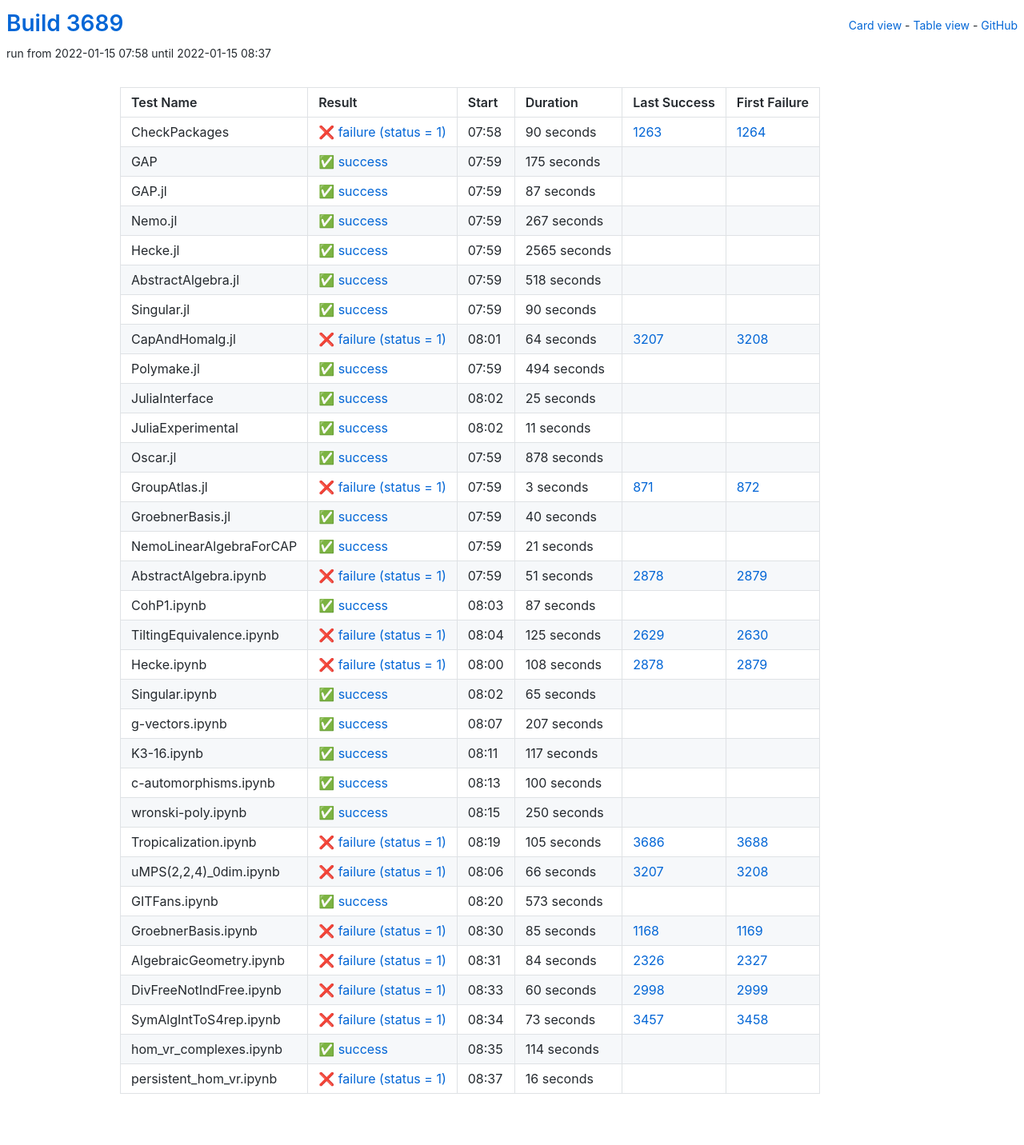
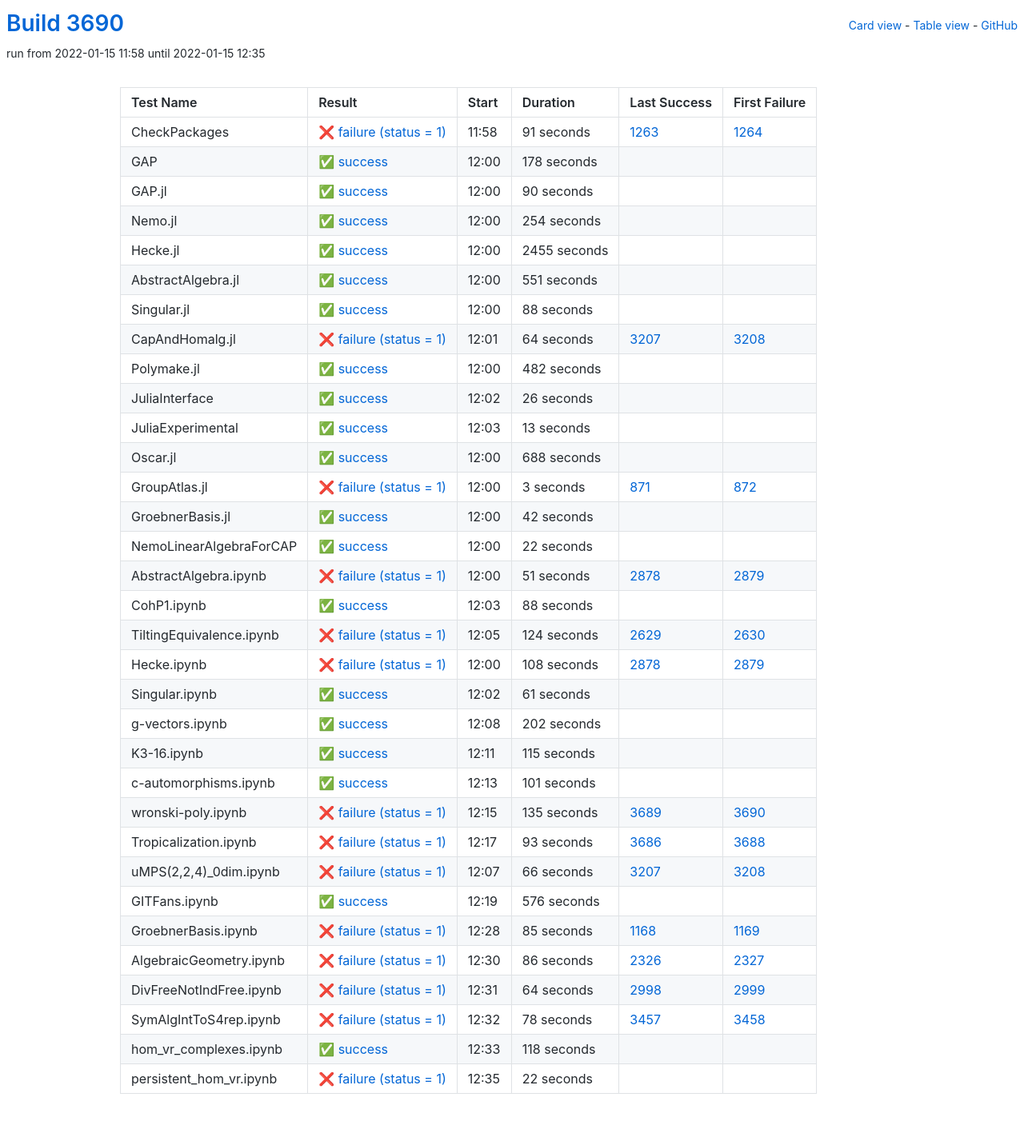
Before and after one commit to oscar-system/oscar-ci-status-stable, a Jekyll site: the page built from table.html, in a window 1280 px wide. Shown: the whole page at 80% size. Built offline with Jekyll 4.4.1, drawn with Linux system fonts in a browser that asks for light colours.

Commit message:
Build #3690

```diff
--- a/_data/ci.yml
+++ b/_data/ci.yml
@@ -1,6 +1,6 @@
 ---
-build: 3689
-build_url: https://oscarci.mathematik.uni-kl.de/job/oscar-stable/3689/
+build: 3690
+build_url: https://oscarci.mathematik.uni-kl.de/job/oscar-stable/3690/
 job: oscar-stable
 organization: oscar-system
 repo: oscar-ci-status-stable
@@ -8,80 +8,32 @@ repourl: https://github.com/oscar-system/oscar-ci-status-stable
 tests:
 - name: CheckPackages
   id: checkpackages
-  log: https://oscarci.mathematik.uni-kl.de/job/oscar-stable/3689/artifact/logs/build-3689/CheckPackages.log
-  start: 2022-01-15 07:58
+  log: https://oscarci.mathematik.uni-kl.de/job/oscar-stable/3690/artifact/logs/build-3690/CheckPackages.log
+  start: 2022-01-15 11:58
   success: false
   exitcode: 1
   status: failure
-  duration: 90
+  duration: 91
   last_success: 1263
   last_success_url: https://oscarci.mathematik.uni-kl.de/job/oscar-stable/1263/
   first_failure: 1264
   first_failure_url: https://oscarci.mathematik.uni-kl.de/job/oscar-stable/1264/
 - name: GAP
   id: gap
-  log: https://oscarci.mathematik.uni-kl.de/job/oscar-stable/3689/artifact/logs/build-3689/GAP.log
-  start: 2022-01-15 07:59
+  log: https://oscarci.mathematik.uni-kl.de/job/oscar-stable/3690/artifact/logs/build-3690/GAP.log
+  start: 2022-01-15 12:00
   success: true
   exitcode: 0
   status: success
-  duration: 175
+  duration: 178
   last_success: false
   last_success_url:
   first_failure: false
   first_failure_url:
 - name: GAP.jl
   id: gap-jl
-  log: https://oscarci.mathematik.uni-kl.de/job/oscar-stable/3689/artifact/logs/build-3689/GAP.jl.log
-  start: 2022-01-15 07:59
-  success: true
-  exitcode: 0
-  status: success
-  duration: 87
-  last_success: false
-  last_success_url:
-  first_failure: false
-  first_failure_url:
-- name: Nemo.jl
-  id: nemo-jl
-  log: https://oscarci.mathematik.uni-kl.de/job/oscar-stable/3689/artifact/logs/build-3689/Nemo.jl.log
-  start: 2022-01-15 07:59
-  success: true
-  exitcode: 0
-  status: success
-  duration: 267
-  last_success: false
-  last_success_url:
-  first_failure: false
-  first_failure_url:
-- name: Hecke.jl
-  id: hecke-jl
-  log: https://oscarci.mathematik.uni-kl.de/job/oscar-stable/3689/artifact/logs/build-3689/Hecke.jl.log
-  start: 2022-01-15 07:59
-  success: true
-  exitcode: 0
-  status: success
-  duration: 2565
-  last_success: false
-  last_success_url:
-  first_failure: false
-  first_failure_url:
-- name: AbstractAlgebra.jl
-  id: abstractalgebra-jl
-  log: https://oscarci.mathematik.uni-kl.de/job/oscar-stable/3689/artifact/logs/build-3689/AbstractAlgebra.jl.log
-  start: 2022-01-15 07:59
-  success: true
-  exitcode: 0
-  status: success
-  duration: 518
-  last_success: false
-  last_success_url:
-  first_failure: false
-  first_failure_url:
-- name: Singular.jl
-  id: singular-jl
-  log: https://oscarci.mathematik.uni-kl.de/job/oscar-stable/3689/artifact/logs/build-3689/Singular.jl.log
-  start: 2022-01-15 07:59
+  log: https://oscarci.mathematik.uni-kl.de/job/oscar-stable/3690/artifact/logs/build-3690/GAP.jl.log
+  start: 2022-01-15 12:00
   success: true
   exitcode: 0
   status: success
@@ -90,10 +42,58 @@ tests:
   last_success_url:
   first_failure: false
   first_failure_url:
+- name: Nemo.jl
+  id: nemo-jl
+  log: https://oscarci.mathematik.uni-kl.de/job/oscar-stable/3690/artifact/logs/build-3690/Nemo.jl.log
+  start: 2022-01-15 12:00
+  success: true
+  exitcode: 0
+  status: success
+  duration: 254
+  last_success: false
+  last_success_url:
+  first_failure: false
+  first_failure_url:
+- name: Hecke.jl
+  id: hecke-jl
+  log: https://oscarci.mathematik.uni-kl.de/job/oscar-stable/3690/artifact/logs/build-3690/Hecke.jl.log
+  start: 2022-01-15 12:00
+  success: true
+  exitcode: 0
+  status: success
+  duration: 2455
+  last_success: false
+  last_success_url:
+  first_failure: false
+  first_failure_url:
+- name: AbstractAlgebra.jl
+  id: abstractalgebra-jl
+  log: https://oscarci.mathematik.uni-kl.de/job/oscar-stable/3690/artifact/logs/build-3690/AbstractAlgebra.jl.log
+  start: 2022-01-15 12:00
+  success: true
+  exitcode: 0
+  status: success
+  duration: 551
+  last_success: false
+  last_success_url:
+  first_failure: false
+  first_failure_url:
+- name: Singular.jl
+  id: singular-jl
+  log: https://oscarci.mathematik.uni-kl.de/job/oscar-stable/3690/artifact/logs/build-3690/Singular.jl.log
+  start: 2022-01-15 12:00
+  success: true
+  exitcode: 0
+  status: success
+  duration: 88
+  last_success: false
+  last_success_url:
+  first_failure: false
+  first_failure_url:
 - name: CapAndHomalg.jl
   id: capandhomalg-jl
-  log: https://oscarci.mathematik.uni-kl.de/job/oscar-stable/3689/artifact/logs/build-3689/CapAndHomalg.jl.log
-  start: 2022-01-15 08:01
+  log: https://oscarci.mathematik.uni-kl.de/job/oscar-stable/3690/artifact/logs/build-3690/CapAndHomalg.jl.log
+  start: 2022-01-15 12:01
   success: false
   exitcode: 1
   status: failure
@@ -104,56 +104,56 @@ tests:
   first_failure_url: https://oscarci.mathematik.uni-kl.de/job/oscar-stable/3208/
 - name: Polymake.jl
   id: polymake-jl
-  log: https://oscarci.mathematik.uni-kl.de/job/oscar-stable/3689/artifact/logs/build-3689/Polymake.jl.log
-  start: 2022-01-15 07:59
+  log: https://oscarci.mathematik.uni-kl.de/job/oscar-stable/3690/artifact/logs/build-3690/Polymake.jl.log
+  start: 2022-01-15 12:00
   success: true
   exitcode: 0
   status: success
-  duration: 494
+  duration: 482
   last_success: false
   last_success_url:
   first_failure: false
   first_failure_url:
 - name: JuliaInterface
   id: juliainterface
-  log: https://oscarci.mathematik.uni-kl.de/job/oscar-stable/3689/artifact/logs/build-3689/JuliaInterface.log
-  start: 2022-01-15 08:02
+  log: https://oscarci.mathematik.uni-kl.de/job/oscar-stable/3690/artifact/logs/build-3690/JuliaInterface.log
+  start: 2022-01-15 12:02
   success: true
   exitcode: 0
   status: success
-  duration: 25
+  duration: 26
   last_success: false
   last_success_url:
   first_failure: false
   first_failure_url:
 - name: JuliaExperimental
   id: juliaexperimental
-  log: https://oscarci.mathematik.uni-kl.de/job/oscar-stable/3689/artifact/logs/build-3689/JuliaExperimental.log
-  start: 2022-01-15 08:02
+  log: https://oscarci.mathematik.uni-kl.de/job/oscar-stable/3690/artifact/logs/build-3690/JuliaExperimental.log
+  start: 2022-01-15 12:03
   success: true
   exitcode: 0
   status: success
-  duration: 11
+  duration: 13
   last_success: false
   last_success_url:
   first_failure: false
   first_failure_url:
 - name: Oscar.jl
   id: oscar-jl
-  log: https://oscarci.mathematik.uni-kl.de/job/oscar-stable/3689/artifact/logs/build-3689/Oscar.jl.log
-  start: 2022-01-15 07:59
+  log: https://oscarci.mathematik.uni-kl.de/job/oscar-stable/3690/artifact/logs/build-3690/Oscar.jl.log
+  start: 2022-01-15 12:00
   success: true
   exitcode: 0
   status: success
-  duration: 878
+  duration: 688
   last_success: false
   last_success_url:
   first_failure: false
   first_failure_url:
 - name: GroupAtlas.jl
   id: groupatlas-jl
-  log: https://oscarci.mathematik.uni-kl.de/job/oscar-stable/3689/artifact/logs/build-3689/GroupAtlas.jl.log
-  start: 2022-01-15 07:59
+  log: https://oscarci.mathematik.uni-kl.de/job/oscar-stable/3690/artifact/logs/build-3690/GroupAtlas.jl.log
+  start: 2022-01-15 12:00
   success: false
   exitcode: 1
   status: failure
@@ -164,32 +164,32 @@ tests:
   first_failure_url: https://oscarci.mathematik.uni-kl.de/job/oscar-stable/872/
 - name: GroebnerBasis.jl
   id: groebnerbasis-jl
-  log: https://oscarci.mathematik.uni-kl.de/job/oscar-stable/3689/artifact/logs/build-3689/GroebnerBasis.jl.log
-  start: 2022-01-15 07:59
+  log: https://oscarci.mathematik.uni-kl.de/job/oscar-stable/3690/artifact/logs/build-3690/GroebnerBasis.jl.log
+  start: 2022-01-15 12:00
   success: true
   exitcode: 0
   status: success
-  duration: 40
+  duration: 42
   last_success: false
   last_success_url:
   first_failure: false
   first_failure_url:
 - name: NemoLinearAlgebraForCAP
   id: nemolinearalgebraforcap
-  log: https://oscarci.mathematik.uni-kl.de/job/oscar-stable/3689/artifact/logs/build-3689/NemoLinearAlgebraForCAP.log
-  start: 2022-01-15 07:59
+  log: https://oscarci.mathematik.uni-kl.de/job/oscar-stable/3690/artifact/logs/build-3690/NemoLinearAlgebraForCAP.log
+  start: 2022-01-15 12:00
   success: true
   exitcode: 0
   status: success
-  duration: 21
+  duration: 22
   last_success: false
   last_success_url:
   first_failure: false
   first_failure_url:
 - name: AbstractAlgebra.ipynb
   id: abstractalgebra-ipynb
-  log: https://oscarci.mathematik.uni-kl.de/job/oscar-stable/3689/artifact/logs/build-3689/AbstractAlgebra.ipynb.log
-  start: 2022-01-15 07:59
+  log: https://oscarci.mathematik.uni-kl.de/job/oscar-stable/3690/artifact/logs/build-3690/AbstractAlgebra.ipynb.log
+  start: 2022-01-15 12:00
   success: false
   exitcode: 1
   status: failure
@@ -200,32 +200,32 @@ tests:
   first_failure_url: https://oscarci.mathematik.uni-kl.de/job/oscar-stable/2879/
 - name: CohP1.ipynb
   id: cohp1-ipynb
-  log: https://oscarci.mathematik.uni-kl.de/job/oscar-stable/3689/artifact/logs/build-3689/CohP1.ipynb.log
-  start: 2022-01-15 08:03
+  log: https://oscarci.mathematik.uni-kl.de/job/oscar-stable/3690/artifact/logs/build-3690/CohP1.ipynb.log
+  start: 2022-01-15 12:03
   success: true
   exitcode: 0
   status: success
-  duration: 87
+  duration: 88
   last_success: false
   last_success_url:
   first_failure: false
   first_failure_url:
 - name: TiltingEquivalence.ipynb
   id: tiltingequivalence-ipynb
-  log: https://oscarci.mathematik.uni-kl.de/job/oscar-stable/3689/artifact/logs/build-3689/TiltingEquivalence.ipynb.log
-  start: 2022-01-15 08:04
+  log: https://oscarci.mathematik.uni-kl.de/job/oscar-stable/3690/artifact/logs/build-3690/TiltingEquivalence.ipynb.log
+  start: 2022-01-15 12:05
   success: false
   exitcode: 1
   status: failure
-  duration: 125
+  duration: 124
   last_success: 2629
   last_success_url: https://oscarci.mathematik.uni-kl.de/job/oscar-stable/2629/
   first_failure: 2630
   first_failure_url: https://oscarci.mathematik.uni-kl.de/job/oscar-stable/2630/
 - name: Hecke.ipynb
   id: hecke-ipynb
-  log: https://oscarci.mathematik.uni-kl.de/job/oscar-stable/3689/artifact/logs/build-3689/Hecke.ipynb.log
-  start: 2022-01-15 08:00
+  log: https://oscarci.mathematik.uni-kl.de/job/oscar-stable/3690/artifact/logs/build-3690/Hecke.ipynb.log
+  start: 2022-01-15 12:00
   success: false
   exitcode: 1
   status: failure
@@ -236,80 +236,80 @@ tests:
   first_failure_url: https://oscarci.mathematik.uni-kl.de/job/oscar-stable/2879/
 - name: Singular.ipynb
   id: singular-ipynb
-  log: https://oscarci.mathematik.uni-kl.de/job/oscar-stable/3689/artifact/logs/build-3689/Singular.ipynb.log
-  start: 2022-01-15 08:02
+  log: https://oscarci.mathematik.uni-kl.de/job/oscar-stable/3690/artifact/logs/build-3690/Singular.ipynb.log
+  start: 2022-01-15 12:02
   success: true
   exitcode: 0
   status: success
-  duration: 65
+  duration: 61
   last_success: false
   last_success_url:
   first_failure: false
   first_failure_url:
 - name: g-vectors.ipynb
   id: g-vectors-ipynb
-  log: https://oscarci.mathematik.uni-kl.de/job/oscar-stable/3689/artifact/logs/build-3689/g-vectors.ipynb.log
-  start: 2022-01-15 08:07
+  log: https://oscarci.mathematik.uni-kl.de/job/oscar-stable/3690/artifact/logs/build-3690/g-vectors.ipynb.log
+  start: 2022-01-15 12:08
   success: true
   exitcode: 0
   status: success
-  duration: 207
+  duration: 202
   last_success: false
   last_success_url:
   first_failure: false
   first_failure_url:
 - name: K3-16.ipynb
   id: k3-16-ipynb
-  log: https://oscarci.mathematik.uni-kl.de/job/oscar-stable/3689/artifact/logs/build-3689/K3-16.ipynb.log
-  start: 2022-01-15 08:11
+  log: https://oscarci.mathematik.uni-kl.de/job/oscar-stable/3690/artifact/logs/build-3690/K3-16.ipynb.log
+  start: 2022-01-15 12:11
   success: true
   exitcode: 0
   status: success
-  duration: 117
+  duration: 115
   last_success: false
   last_success_url:
   first_failure: false
   first_failure_url:
 - name: c-automorphisms.ipynb
   id: c-automorphisms-ipynb
-  log: https://oscarci.mathematik.uni-kl.de/job/oscar-stable/3689/artifact/logs/build-3689/c-automorphisms.ipynb.log
-  start: 2022-01-15 08:13
+  log: https://oscarci.mathematik.uni-kl.de/job/oscar-stable/3690/artifact/logs/build-3690/c-automorphisms.ipynb.log
+  start: 2022-01-15 12:13
   success: true
   exitcode: 0
   status: success
-  duration: 100
+  duration: 101
   last_success: false
   last_success_url:
   first_failure: false
   first_failure_url:
 - name: wronski-poly.ipynb
   id: wronski-poly-ipynb
-  log: https://oscarci.mathematik.uni-kl.de/job/oscar-stable/3689/artifact/logs/build-3689/wronski-poly.ipynb.log
-  start: 2022-01-15 08:15
-  success: true
-  exitcode: 0
-  status: success
-  duration: 250
-  last_success: false
-  last_success_url:
-  first_failure: false
-  first_failure_url:
-- name: Tropicalization.ipynb
-  id: tropicalization-ipynb
-  log: https://oscarci.mathematik.uni-kl.de/job/oscar-stable/3689/artifact/logs/build-3689/Tropicalization.ipynb.log
-  start: 2022-01-15 08:19
+  log: https://oscarci.mathematik.uni-kl.de/job/oscar-stable/3690/artifact/logs/build-3690/wronski-poly.ipynb.log
+  start: 2022-01-15 12:15
   success: false
   exitcode: 1
   status: failure
-  duration: 105
+  duration: 135
+  last_success: 3689
+  last_success_url: https://oscarci.mathematik.uni-kl.de/job/oscar-stable/3689/
+  first_failure: 3690
+  first_failure_url: https://oscarci.mathematik.uni-kl.de/job/oscar-stable/3690/
+- name: Tropicalization.ipynb
+  id: tropicalization-ipynb
+  log: https://oscarci.mathematik.uni-kl.de/job/oscar-stable/3690/artifact/logs/build-3690/Tropicalization.ipynb.log
+  start: 2022-01-15 12:17
+  success: false
+  exitcode: 1
+  status: failure
+  duration: 93
   last_success: 3686
   last_success_url: https://oscarci.mathematik.uni-kl.de/job/oscar-stable/3686/
   first_failure: 3688
   first_failure_url: https://oscarci.mathematik.uni-kl.de/job/oscar-stable/3688/
 - name: uMPS(2,2,4)_0dim.ipynb
   id: umps-2-2-4-0dim-ipynb
-  log: https://oscarci.mathematik.uni-kl.de/job/oscar-stable/3689/artifact/logs/build-3689/uMPS-2-2-4-_0dim.ipynb.log
-  start: 2022-01-15 08:06
+  log: https://oscarci.mathematik.uni-kl.de/job/oscar-stable/3690/artifact/logs/build-3690/uMPS-2-2-4-_0dim.ipynb.log
+  start: 2022-01-15 12:07
   success: false
   exitcode: 1
   status: failure
@@ -320,20 +320,20 @@ tests:
   first_failure_url: https://oscarci.mathematik.uni-kl.de/job/oscar-stable/3208/
 - name: GITFans.ipynb
   id: gitfans-ipynb
-  log: https://oscarci.mathematik.uni-kl.de/job/oscar-stable/3689/artifact/logs/build-3689/GITFans.ipynb.log
-  start: 2022-01-15 08:20
+  log: https://oscarci.mathematik.uni-kl.de/job/oscar-stable/3690/artifact/logs/build-3690/GITFans.ipynb.log
+  start: 2022-01-15 12:19
   success: true
   exitcode: 0
   status: success
-  duration: 573
+  duration: 576
   last_success: false
   last_success_url:
   first_failure: false
   first_failure_url:
 - name: GroebnerBasis.ipynb
   id: groebnerbasis-ipynb
-  log: https://oscarci.mathematik.uni-kl.de/job/oscar-stable/3689/artifact/logs/build-3689/GroebnerBasis.ipynb.log
-  start: 2022-01-15 08:30
+  log: https://oscarci.mathematik.uni-kl.de/job/oscar-stable/3690/artifact/logs/build-3690/GroebnerBasis.ipynb.log
+  start: 2022-01-15 12:28
   success: false
   exitcode: 1
   status: failure
@@ -344,60 +344,60 @@ tests:
   first_failure_url: https://oscarci.mathematik.uni-kl.de/job/oscar-stable/1169/
 - name: AlgebraicGeometry.ipynb
   id: algebraicgeometry-ipynb
-  log: https://oscarci.mathematik.uni-kl.de/job/oscar-stable/3689/artifact/logs/build-3689/AlgebraicGeometry.ipynb.log
-  start: 2022-01-15 08:31
+  log: https://oscarci.mathematik.uni-kl.de/job/oscar-stable/3690/artifact/logs/build-3690/AlgebraicGeometry.ipynb.log
+  start: 2022-01-15 12:30
   success: false
   exitcode: 1
   status: failure
-  duration: 84
+  duration: 86
   last_success: 2326
   last_success_url: https://oscarci.mathematik.uni-kl.de/job/oscar-stable/2326/
   first_failure: 2327
   first_failure_url: https://oscarci.mathematik.uni-kl.de/job/oscar-stable/2327/
 - name: DivFreeNotIndFree.ipynb
   id: divfreenotindfree-ipynb
-  log: https://oscarci.mathematik.uni-kl.de/job/oscar-stable/3689/artifact/logs/build-3689/DivFreeNotIndFree.ipynb.log
-  start: 2022-01-15 08:33
+  log: https://oscarci.mathematik.uni-kl.de/job/oscar-stable/3690/artifact/logs/build-3690/DivFreeNotIndFree.ipynb.log
+  start: 2022-01-15 12:31
   success: false
   exitcode: 1
   status: failure
-  duration: 60
+  duration: 64
   last_success: 2998
   last_success_url: https://oscarci.mathematik.uni-kl.de/job/oscar-stable/2998/
   first_failure: 2999
   first_failure_url: https://oscarci.mathematik.uni-kl.de/job/oscar-stable/2999/
 - name: SymAlgIntToS4rep.ipynb
   id: symalginttos4rep-ipynb
-  log: https://oscarci.mathematik.uni-kl.de/job/oscar-stable/3689/artifact/logs/build-3689/SymAlgIntToS4rep.ipynb.log
-  start: 2022-01-15 08:34
+  log: https://oscarci.mathematik.uni-kl.de/job/oscar-stable/3690/artifact/logs/build-3690/SymAlgIntToS4rep.ipynb.log
+  start: 2022-01-15 12:32
   success: false
   exitcode: 1
   status: failure
-  duration: 73
+  duration: 78
   last_success: 3457
   last_success_url: https://oscarci.mathematik.uni-kl.de/job/oscar-stable/3457/
   first_failure: 3458
   first_failure_url: https://oscarci.mathematik.uni-kl.de/job/oscar-stable/3458/
 - name: hom_vr_complexes.ipynb
   id: hom-vr-complexes-ipynb
-  log: https://oscarci.mathematik.uni-kl.de/job/oscar-stable/3689/artifact/logs/build-3689/hom_vr_complexes.ipynb.log
-  start: 2022-01-15 08:35
+  log: https://oscarci.mathematik.uni-kl.de/job/oscar-stable/3690/artifact/logs/build-3690/hom_vr_complexes.ipynb.log
+  start: 2022-01-15 12:33
   success: true
   exitcode: 0
   status: success
-  duration: 114
+  duration: 118
   last_success: false
   last_success_url:
   first_failure: false
   first_failure_url:
 - name: persistent_hom_vr.ipynb
   id: persistent-hom-vr-ipynb
-  log: https://oscarci.mathematik.uni-kl.de/job/oscar-stable/3689/artifact/logs/build-3689/persistent_hom_vr.ipynb.log
-  start: 2022-01-15 08:37
+  log: https://oscarci.mathematik.uni-kl.de/job/oscar-stable/3690/artifact/logs/build-3690/persistent_hom_vr.ipynb.log
+  start: 2022-01-15 12:35
   success: false
   exitcode: 1
   status: failure
-  duration: 16
+  duration: 22
   last_success: false
   last_success_url:
   first_failure: false
```
Also changed, not shown: README.md.
